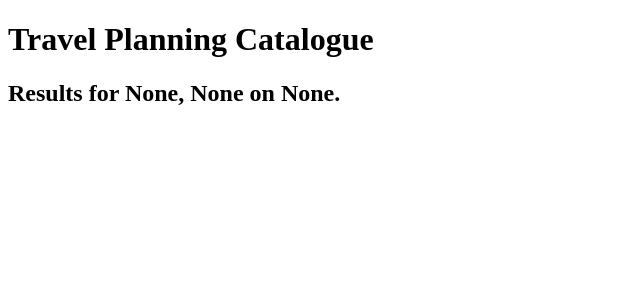
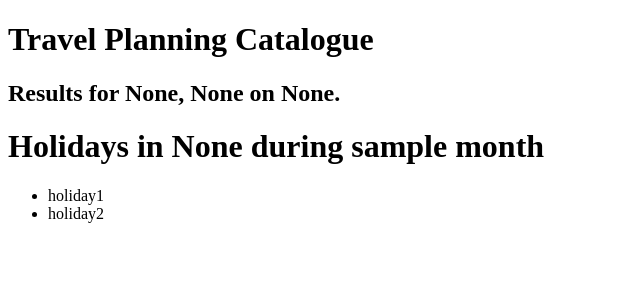
Before and after one commit to qdaniel4/capstoneProject4, a Flask app: page /result in a window 1280 px wide. Shown: the top 300 px of the page, without its empty margins (0-640 px from the left). Run offline with Flask 2, Linux system fonts and the light colour scheme.

Commit message:
for loops in holday and webcam divs using sample data

```diff
--- a/app.py
+++ b/app.py
@@ -13,6 +13,14 @@ def get_result():
     country = request.args.get('country')
     date = request.args.get('date')
 
+    month = 'sample month'
+    year = 'sample year'
+
+    webcam_urls = ['url1', 'url2']
+
+    holidays = ['holiday1', 'holiday2']
+
+
     # TODO: webcam_url = webcam_api.get_webcam(city, country, date)
     # or similar based on what the API modules end up looking like
     # will need one for each API
@@ -21,7 +29,7 @@ def get_result():
     # this might be handled on an individual basis within the APIs
     # or could be in a separate module, or function within this module...
 
-    return render_template('result.html', city=city, country=country, date=date)
+    return render_template('result.html', city=city, country=country, date=date, month=month, year=year, webcam_urls=webcam_urls, holidays=holidays)
 
 
 # so far what we get from index is:
--- a/templates/result.html
+++ b/templates/result.html
@@ -3,16 +3,6 @@
 {% block content %}
 
 <h2>Results for {{city}}, {{country}} on {{date}}.</h2>
-
-<div id="webcam" class="content-box">
-
-    <!-- for webcam functionality
-    <img url="{{webcam_url}}" />
-        optional:
-    <p>{{webcam_description}}</p>
-    -->
-
-</div>
 
 <div id="weather" class="content-box">
 
@@ -31,12 +21,24 @@
 
 <div id="holidays" class="content-box">
 
-    <!--
-        <ul>
-        for holiday in holidays
-            <li>{{holiday}}</li>
-        </ul>
-        -will have to figure out best way to do this in flask/python
+    <h1>Holidays in {{country}} during {{month}}</h1>
+    <ul>
+    {% for holiday in holidays %}
+        <li>{{holiday}}</li>
+    {% endfor %}
+    </ul>
+
+
+</div>
+
+<div id="webcam" class="content-box">
+
+    <!-- for webcam functionality -->
+    {% for webcam_url in webcam_urls %}
+    <img url="{{webcam_url}}" /><br>
+    {% endfor %}
+    <!--    optional:
+    <p>{{webcam_description}}</p>
     -->
 
 </div>
```
